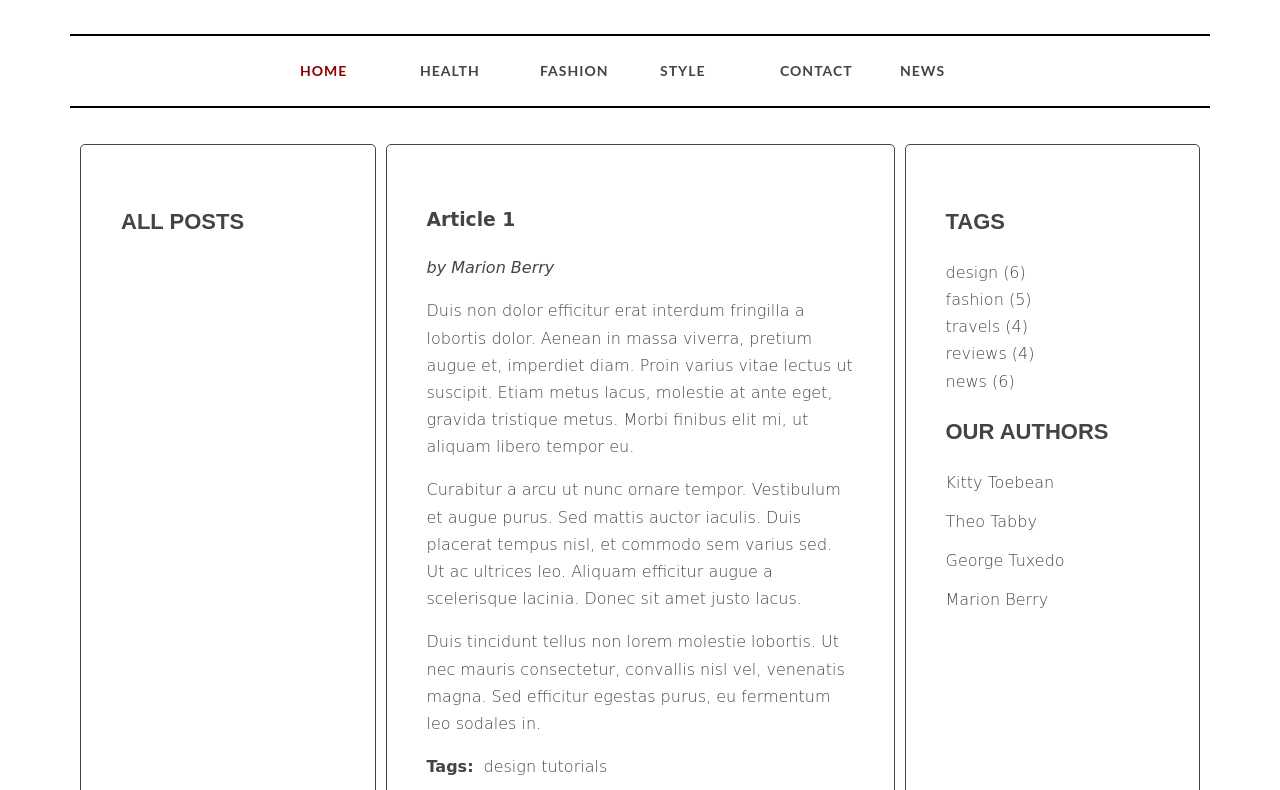
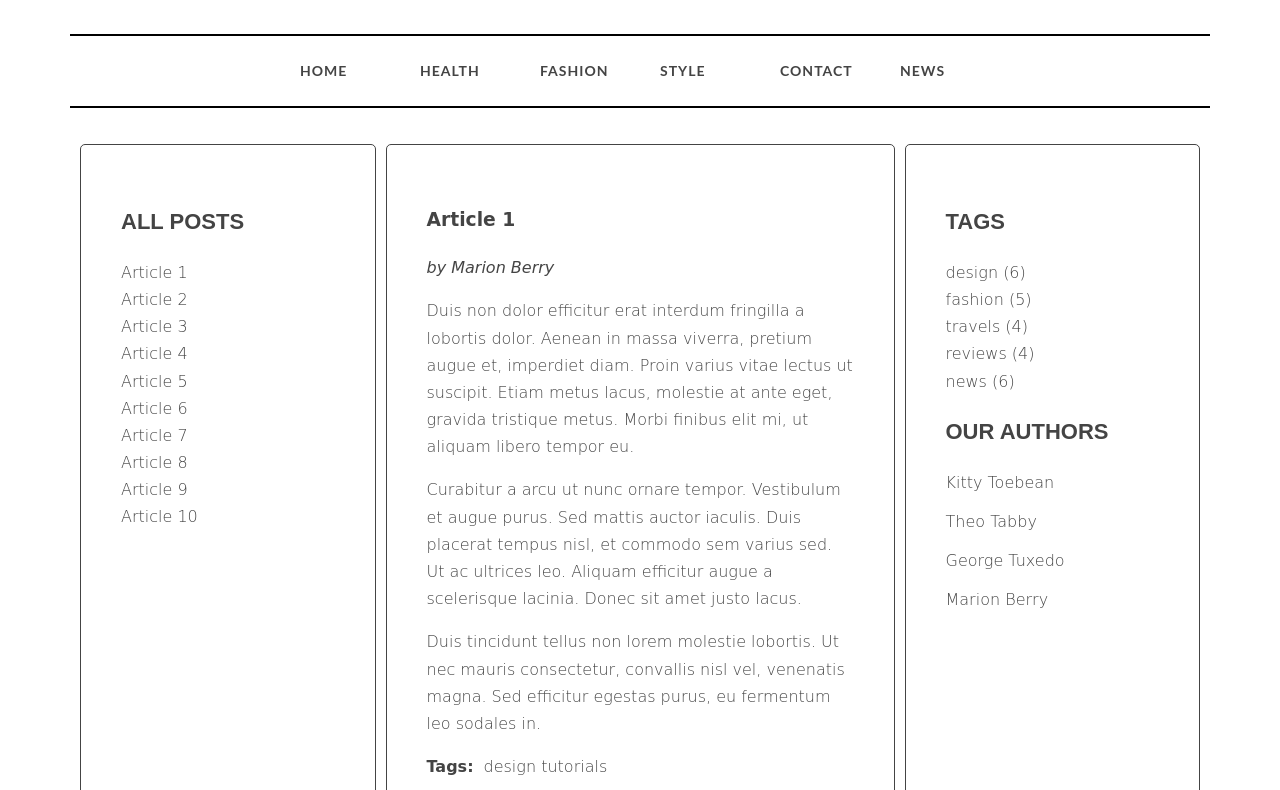
Before and after one commit to julia-melnik/javascript-blog, a website: page index.html in a window 1280 px wide. Shown: the part 205-995 px from the top of the page. Drawn offline with Linux system fonts and the light colour scheme; a web font is replaced by a local one.

Commit message:
add o corrections

```diff
--- a/index.html
+++ b/index.html
@@ -12,13 +12,11 @@
 <body>
   <div class="blog">
     <div class="container">
-      <h1 class="logo">BEAUTY <b>HA<font color="darkred">CK</font></b></h1>
+      <h1 class="logo">BEAUTY <b>HACK</b></h1>
       <h3 class="sublogo">Blog about fashion, beauty & lifestyle</h3>
       <nav id="main-nav-wrapper">
         <ul class="menu-nav">
-          <li class="menu-nav-item"><a href="item-link home"><span>
-                <font color="darkred">HOME</font>
-              </span></a></li>
+          <li class="menu-nav-item"><a href="item-link home"><span>HOME</span></a></li>
           <li class="menu-nav-item"><a href="item-link"><span>HEALTH</span></a></li>
           <li class="menu-nav-item"><a href="item-link"><span>FASHION</span></a></li>
           <li class="menu-nav-item"><a href="item-link"><span>STYLE</span></a></li>
--- a/js/script.js
+++ b/js/script.js
@@ -2,19 +2,19 @@
 function titleClickHandler(event) {
   event.preventDefault();
   const clickedElement = this;
-  console.log('Link was clicked!'),
-  console.log(event);
 
-  /* [DONE] remove class 'active' from all article links  */
+
+
+  /*  remove class 'active' from all article links  */
   const activeLinks = document.querySelectorAll('.titles a.active');
   for (let activeLink of activeLinks) {
     activeLink.classList.remove('active');
   }
 
-  /* [IN PROGRESS] add class 'active' to the clicked link */
+  /* add class 'active' to the clicked link */
   clickedElement.classList.add('active');
 
-  /* [DONE]  remove class 'active' from all articles */
+  /*   remove class 'active' from all articles */
   const activeArticles = document.querySelectorAll('.post.active');
   for (let activeArticle of activeArticles) {
     activeArticle.classList.remove('active');
@@ -39,33 +39,33 @@ const optArticleSelector = '.post',
 
 
 function generateTitleLinks() {
-  /*  [DONE]  remove contents of titleList */
+  /*  remove contents of titleList */
+
   const titleList = document.querySelector(optTitleListSelector);
   titleList.innerHTML = '';
 
-  /* [DONE] for each article */
-  const articles = document.querySelector(optArticleSelector);
+  /*  for each article */
+  const articles = document.querySelectorAll(optArticleSelector);
   console.log(articles);
   let html = ''; /* O co chodzi??? */
   for (let article of articles) {
 
-    /* [DONE] get the article id */
-    const clickedElement = this;
-    const articleId = clickedElement.getAttribute('id');
+    /*  get the article id */
+    const articleId = article.getAttribute('id');
 
-    /* [DONE] find the title element */ /*   get the title from the title element */
+    /* find the title element */ /*   get the title from the title element */
     const articleTitle = article.querySelector(optTitleSelector).innerHTML; /* o co chodzi z inner */
     console.log(articleTitle);
 
 
-    /*  [DONE] create HTML of the link */
+    /*  [ create HTML of the link */
     const linkHTML = '<li><a href="#' + articleId + '"><span>' + articleTitle + '</span></a></li>';
     console.log(linkHTML); /* jak robimy console
 
  /* insert link into titleList */
 
     html = html + linkHTML;
-    console.log(html);
+
   }
 
   titleList.innerHTML = html;
--- a/sass/style.scss
+++ b/sass/style.scss
@@ -29,7 +29,7 @@ body {
 .section-title {
   font-size: 22px;
   text-transform: uppercase;
-  font-family: $font-header;
+  font-family: $font-family:;
   font-weight: 600;
   span {
     text-transform: none;
```
